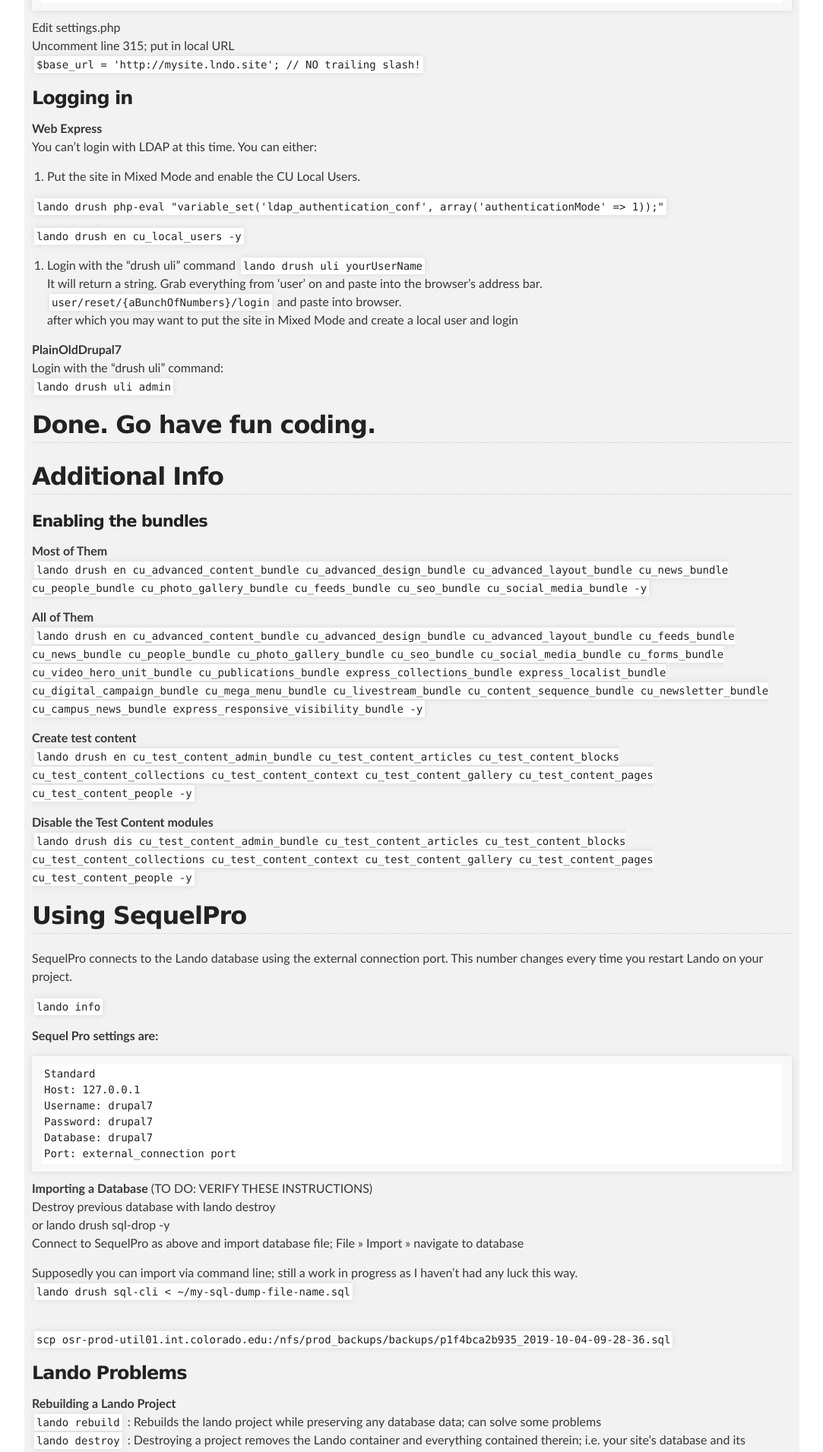
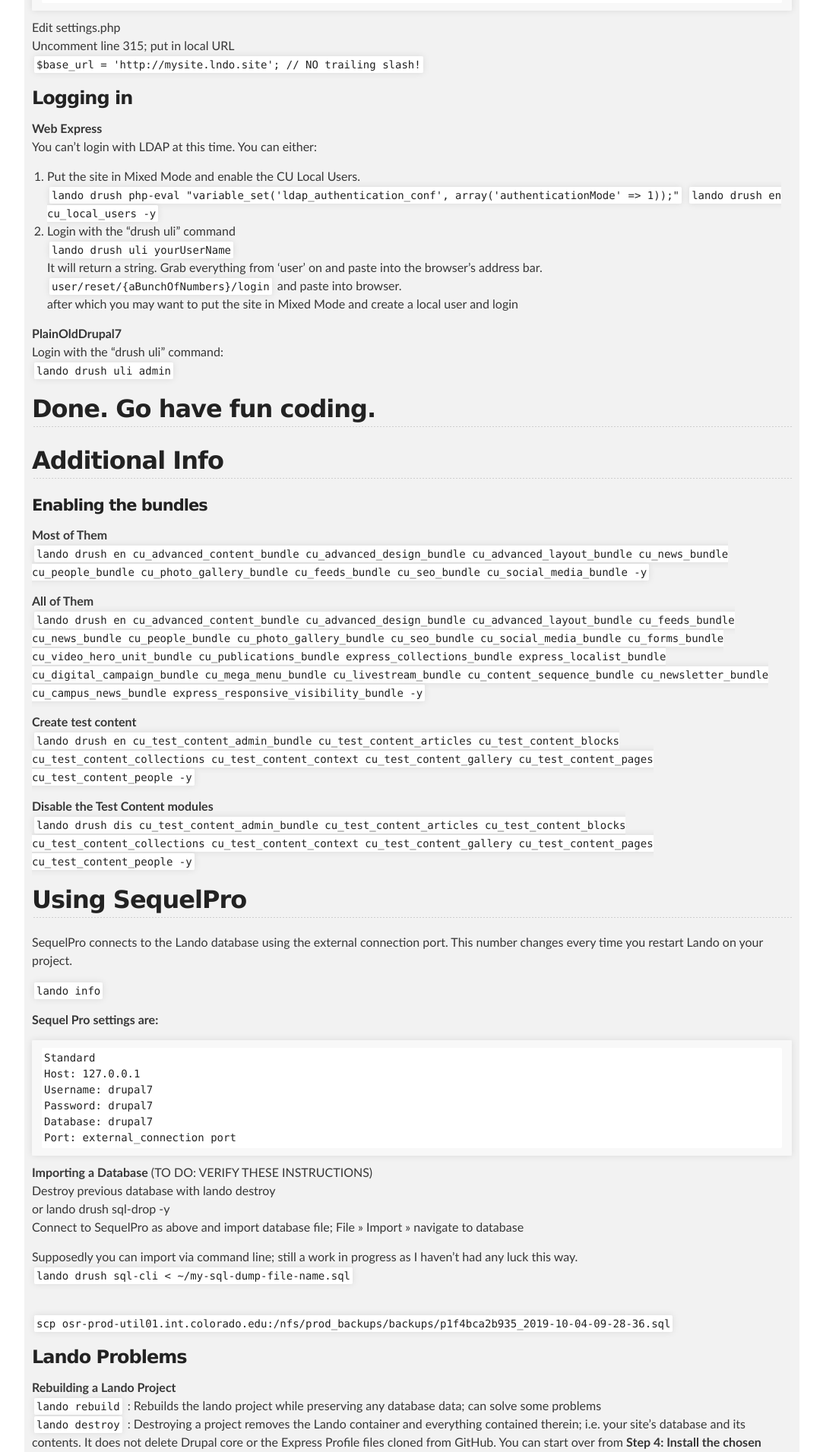
Before and after one commit to cathysnider/cathysnider.github.io, a Jekyll site: the page built from lando.md, in a window 1280 px wide. Shown: the part 2004-3915 px from the top of the page at 76% size, without its empty margins (98-1181 px from the left). Built offline with Jekyll 4.4.1, drawn with Linux system fonts in a browser that asks for light colours.

Commit message:
typo tweaks

```diff
--- a/lando.md
+++ b/lando.md
@@ -84,17 +84,14 @@ The database name, login and password are all ‘drupal7.’
    **Web Express** <br />
    You can't login with LDAP at this time. You can either:
 
-  1. Put the site in Mixed Mode and enable the CU Local Users.
-
-   `lando drush php-eval "variable_set('ldap_authentication_conf', array('authenticationMode' => 1));"`
-
-   `lando drush en cu_local_users -y`
-
-  1.  Login with the “drush uli” command
-   `lando drush uli yourUserName` <br />
-   It will return a string. Grab everything from ‘user’ on and paste into the browser’s address bar.<br />
-   `user/reset/{aBunchOfNumbers}/login` and paste into browser. <br />
-   after which you may want to put the site in Mixed Mode and create a local user and login
+  1. Put the site in Mixed Mode and enable the CU Local Users. <br />
+    `lando drush php-eval "variable_set('ldap_authentication_conf', array('authenticationMode' => 1));"`
+    `lando drush en cu_local_users -y`
+  1.  Login with the “drush uli” command <br />
+    `lando drush uli yourUserName` <br />
+    It will return a string. Grab everything from ‘user’ on and paste into the browser’s address bar.<br />
+    `user/reset/{aBunchOfNumbers}/login` and paste into browser. <br />
+    after which you may want to put the site in Mixed Mode and create a local user and login
 
    **PlainOldDrupal7** <br />
    Login with the “drush uli” command: <br />
```
